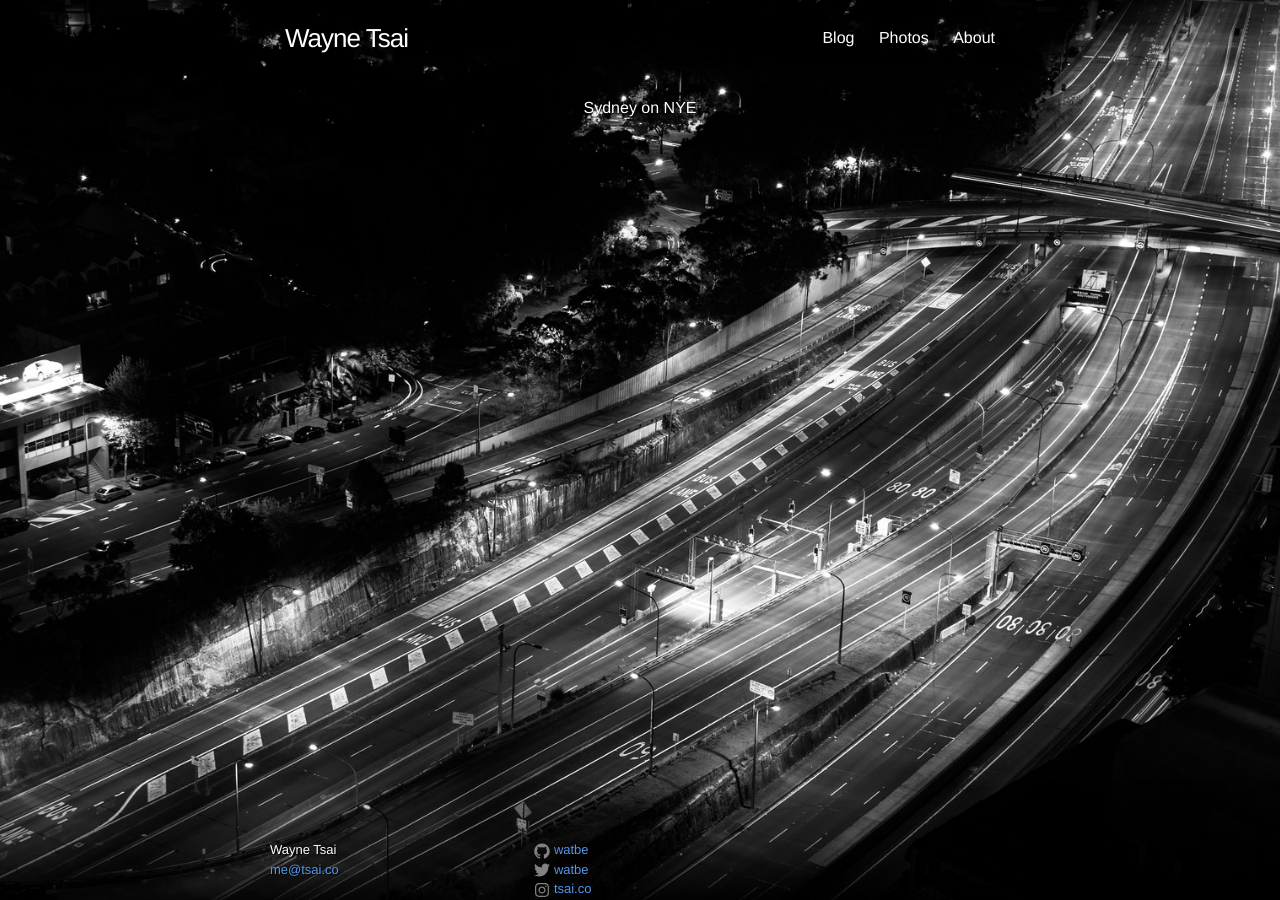
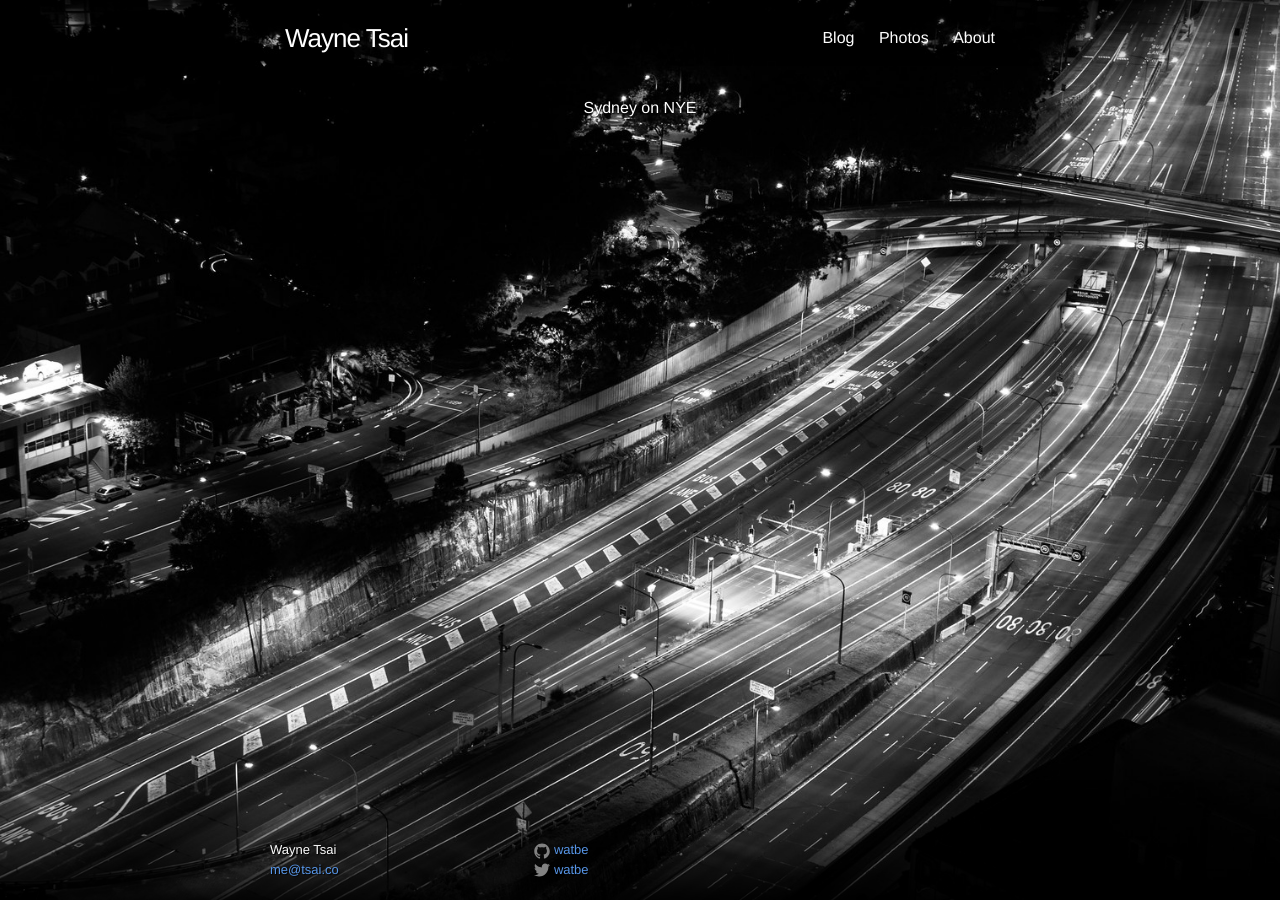
Before and after one commit to watbe/watbe.github.io, a Jekyll site: the page built from index.html, in a window 1280 px wide. Built offline with Jekyll 4.4.1, drawn with Linux system fonts in a browser that asks for light colours.

Commit message:
Update footer.html

```diff
--- a/_includes/footer.html
+++ b/_includes/footer.html
@@ -41,17 +41,6 @@
           </li>
           {% endif %}
 
-          <li>
-            <a href="https://www.instagram.com/tsai.co/">
-              <span class="icon  icon--instagram">
-                <svg viewBox="0 0 448 512">
-                  <path fill="currentColor" d="M224.1 141c-63.6 0-114.9 51.3-114.9 114.9s51.3 114.9 114.9 114.9S339 319.5 339 255.9 287.7 141 224.1 141zm0 189.6c-41.1 0-74.7-33.5-74.7-74.7s33.5-74.7 74.7-74.7 74.7 33.5 74.7 74.7-33.6 74.7-74.7 74.7zm146.4-194.3c0 14.9-12 26.8-26.8 26.8-14.9 0-26.8-12-26.8-26.8s12-26.8 26.8-26.8 26.8 12 26.8 26.8zm76.1 27.2c-1.7-35.9-9.9-67.7-36.2-93.9-26.2-26.2-58-34.4-93.9-36.2-37-2.1-147.9-2.1-184.9 0-35.8 1.7-67.6 9.9-93.9 36.1s-34.4 58-36.2 93.9c-2.1 37-2.1 147.9 0 184.9 1.7 35.9 9.9 67.7 36.2 93.9s58 34.4 93.9 36.2c37 2.1 147.9 2.1 184.9 0 35.9-1.7 67.7-9.9 93.9-36.2 26.2-26.2 34.4-58 36.2-93.9 2.1-37 2.1-147.8 0-184.8zM398.8 388c-7.8 19.6-22.9 34.7-42.6 42.6-29.5 11.7-99.5 9-132.1 9s-102.7 2.6-132.1-9c-19.6-7.8-34.7-22.9-42.6-42.6-11.7-29.5-9-99.5-9-132.1s-2.6-102.7 9-132.1c7.8-19.6 22.9-34.7 42.6-42.6 29.5-11.7 99.5-9 132.1-9s102.7-2.6 132.1 9c19.6 7.8 34.7 22.9 42.6 42.6 11.7 29.5 9 99.5 9 132.1s2.7 102.7-9 132.1z" class=""></path>
-                </svg>
-              </span>
-
-              <span class="username">tsai.co</span>
-            </a>
-          </li>
         </ul>
       </div>
 
```
